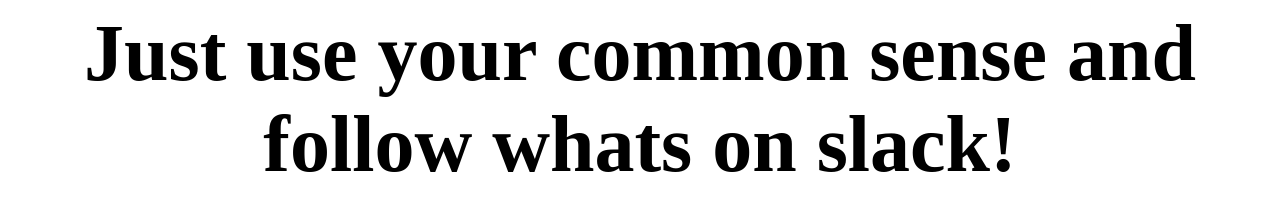
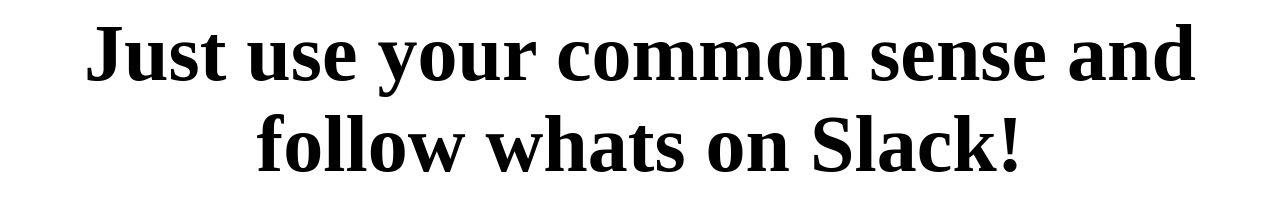
Before and after one commit to dzoba/customprojects, a plain HTML site: page index.html in a window 1280 px wide. Drawn offline with Linux system fonts and the light colour scheme.

Commit message:
Capitalize

```diff
--- a/index.html
+++ b/index.html
@@ -1,3 +1,3 @@
 <html>
-  <div style="font-size: 80px; margin-left: auto; margin-right: auto; text-align: center;"><b>Just use your common sense and follow whats on slack!</b></div>
+  <div style="font-size: 80px; margin-left: auto; margin-right: auto; text-align: center;"><b>Just use your common sense and follow whats on Slack!</b></div>
 </html>
```
